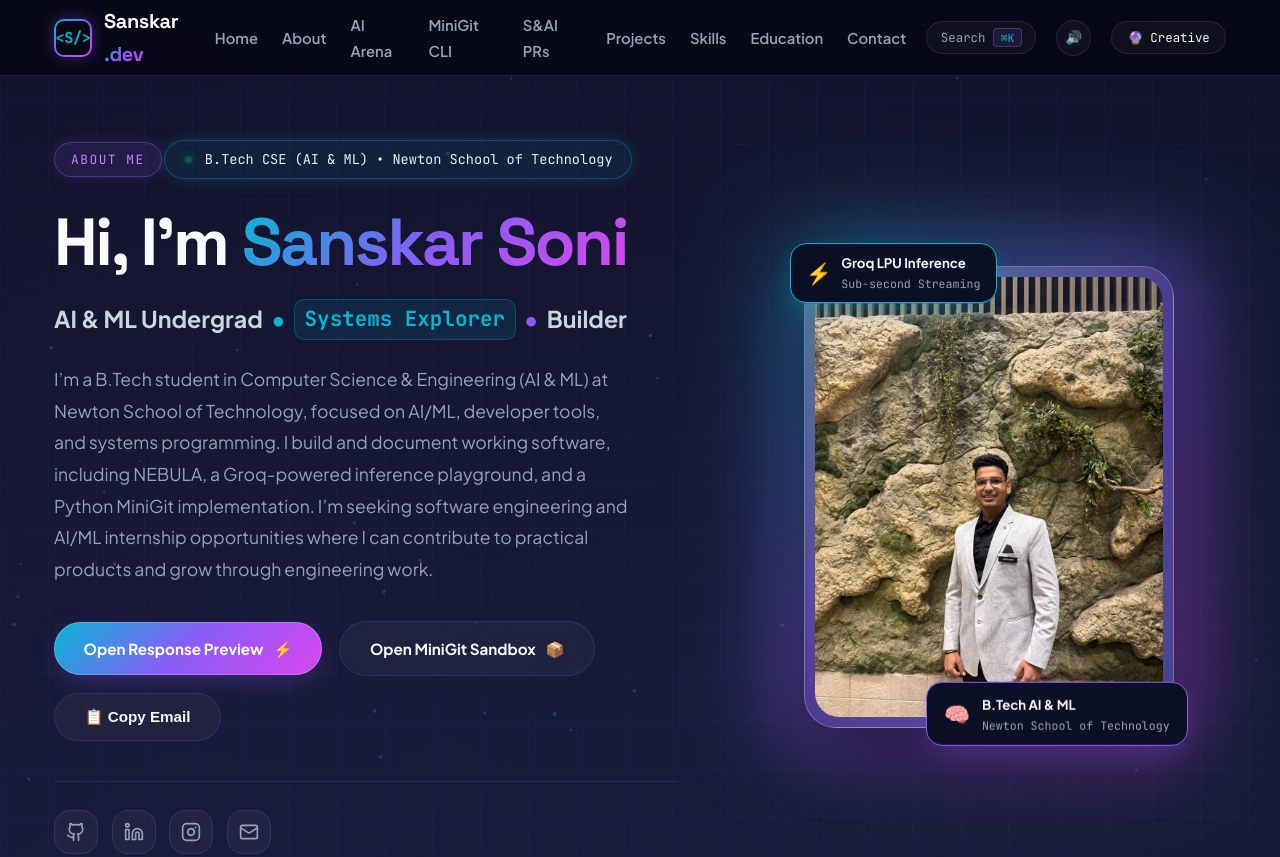
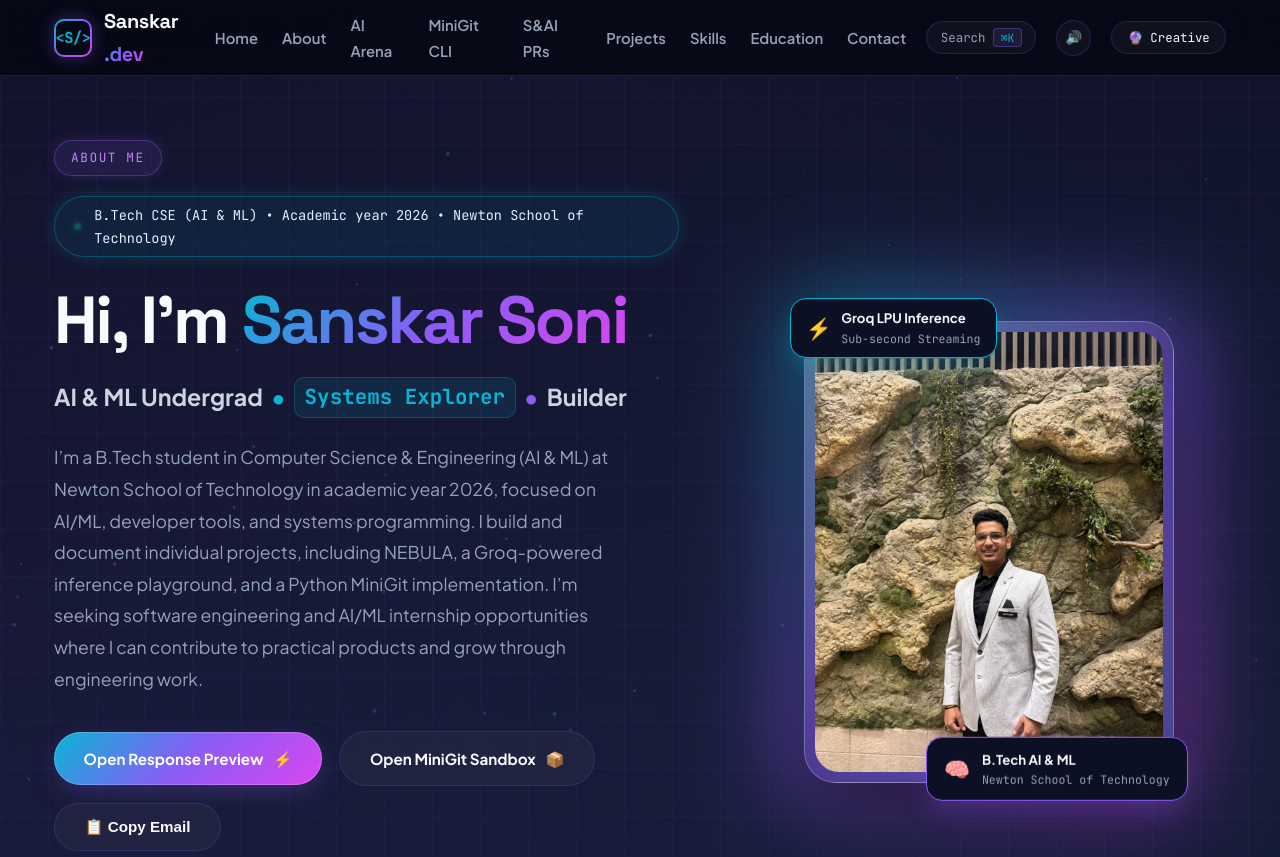
Before and after one commit to SANSKAR172009/PORTFOLIO, a plain HTML site: page index.html in a window 1280 px wide. Shown: the top 857 px of the page. Drawn offline with Linux system fonts and the light colour scheme.

Commit message:
Add confirmed education and project details

```diff
--- a/index.html
+++ b/index.html
@@ -4,7 +4,7 @@
   <meta charset="UTF-8">
   <meta name="viewport" content="width=device-width, initial-scale=1.0">
   <title>Sanskar Soni | Creative Technologist & AI/ML Builder</title>
-  <meta name="description" content="Portfolio of Sanskar Soni — First-year B.Tech CSE (AI & ML) at Newton School. Interactive portfolio featuring live Groq AI simulator, MiniGit sandbox, and 3D visual studio.">
+  <meta name="description" content="Portfolio of Sanskar Soni — B.Tech CSE (AI & ML) student at Newton School of Technology, academic year 2026. Explore individual projects, S&AI course pull requests, and skills linked to code.">
   <meta name="keywords" content="Sanskar Soni, AI, ML, Newton School, BTech CSE, Developer Portfolio, Groq, MiniGit, Creative Studio, Interactive Portfolio">
   <meta name="author" content="Sanskar Soni">
 
@@ -12,13 +12,13 @@
   <meta property="og:type" content="website">
   <meta property="og:url" content="https://sanskarsoni.vercel.app/">
   <meta property="og:title" content="Sanskar Soni | Creative Technologist & AI/ML Builder">
-  <meta property="og:description" content="B.Tech CSE (AI & ML) student at Newton School. Experience the interactive Groq AI simulator and MiniGit sandbox.">
+  <meta property="og:description" content="B.Tech CSE (AI & ML) student at Newton School of Technology, academic year 2026. Explore individual projects and linked S&AI course contributions.">
   <meta property="og:image" content="https://sanskarsoni.vercel.app/assets/sanskar-photo.jpg">
 
   <!-- Twitter Meta -->
   <meta name="twitter:card" content="summary_large_image">
   <meta name="twitter:title" content="Sanskar Soni | Creative Technologist & AI/ML Builder">
-  <meta name="twitter:description" content="B.Tech CSE (AI & ML) student at Newton School. Experience the interactive Groq AI simulator and MiniGit sandbox.">
+  <meta name="twitter:description" content="B.Tech CSE (AI & ML) student at Newton School of Technology, academic year 2026. Explore individual projects and linked S&AI course contributions.">
   <meta name="twitter:image" content="https://sanskarsoni.vercel.app/assets/sanskar-photo.jpg">
 
   <!-- Favicon -->
@@ -1875,7 +1875,7 @@
           <span class="section-tag" id="about">ABOUT ME</span>
           <div class="hero-status-pill">
             <span class="status-beacon"></span>
-            <span>B.Tech CSE (AI &amp; ML) &bull; Newton School of Technology</span>
+            <span>B.Tech CSE (AI &amp; ML) &bull; Academic year 2026 &bull; Newton School of Technology</span>
           </div>
 
           <h1 class="hero-title">
@@ -1891,7 +1891,7 @@
           </div>
 
           <p class="hero-bio">
-            I’m a B.Tech student in Computer Science &amp; Engineering (AI &amp; ML) at Newton School of Technology, focused on AI/ML, developer tools, and systems programming. I build and document working software, including NEBULA, a Groq-powered inference playground, and a Python MiniGit implementation. I’m seeking software engineering and AI/ML internship opportunities where I can contribute to practical products and grow through engineering work.
+            I’m a B.Tech student in Computer Science &amp; Engineering (AI &amp; ML) at Newton School of Technology in academic year 2026, focused on AI/ML, developer tools, and systems programming. I build and document individual projects, including NEBULA, a Groq-powered inference playground, and a Python MiniGit implementation. I’m seeking software engineering and AI/ML internship opportunities where I can contribute to practical products and grow through engineering work.
           </p>
 
           <div class="hero-actions">
@@ -2186,7 +2186,7 @@
             <div class="project-evidence">
               <p><strong>Problem</strong>Model experimentation is difficult to compare when prompt controls and request feedback are scattered across tools.</p>
               <p><strong>Architecture</strong>A JavaScript browser interface connects to a Groq API client for model requests and streamed responses; an optional Vercel Edge API route is documented for proxy deployment.</p>
-              <p><strong>My contribution</strong>I built the playground interface, model and prompt controls, streaming display, and inference telemetry.</p>
+              <p><strong>Individual project</strong>I built the playground interface, model and prompt controls, streaming display, and inference telemetry.</p>
             </div>
             <div class="project-tech-pills">
               <span class="tech-pill">Groq LPU API</span>
@@ -2200,7 +2200,7 @@
                 <span>&nearr;</span>
               </a>
               <a href="#ai-arena" class="project-link-btn" style="background: rgba(6, 182, 212, 0.15); color: var(--neon-cyan);">
-                <span>Test Live Demo</span>
+                <span>Open Local Preview</span>
                 <span>⚡</span>
               </a>
             </div>
@@ -2219,7 +2219,7 @@
             <div class="project-evidence">
               <p><strong>Problem</strong>Git’s object model is hidden behind familiar commands, making it hard to see how files become stored snapshots.</p>
               <p><strong>Architecture</strong>Python command modules work with repository objects, the staging index, references, and the working tree. Architecture notes and source modules are linked below.</p>
-              <p><strong>My contribution</strong>I built the Python implementation and this portfolio’s interactive command walkthrough to explain object hashing, staging, commits, and status.</p>
+              <p><strong>Individual project</strong>I built the Python implementation and this portfolio’s interactive command walkthrough to explain object hashing, staging, commits, and status.</p>
             </div>
             <div class="project-tech-pills">
               <span class="tech-pill">Python</span>
@@ -2285,7 +2285,7 @@
             <div class="project-evidence">
               <p><strong>Problem</strong>Self-attention is easier to discuss when a learner can see how changing the selected token changes the displayed relationships.</p>
               <p><strong>Architecture</strong>JavaScript reads a fixed example-weight map and updates the HTML score bars on token hover. The values are illustrative; no transformer model is running.</p>
-              <p><strong>My contribution</strong>I implemented the token interaction, score-bar rendering, and explanatory limits in this page.</p>
+              <p><strong>Individual project</strong>I implemented the token interaction, score-bar rendering, and explanatory limits in this page.</p>
             </div>
             <div class="project-tech-pills">
               <span class="tech-pill">JavaScript</span>
@@ -2445,7 +2445,7 @@
               </div>
               <h3 class="timeline-title-text">B.Tech in Computer Science &amp; Engineering (AI &amp; ML)</h3>
               <p class="timeline-body-text">
-                Newton School of Technology · Program start: 2024.
+                Newton School of Technology · Current academic year: 2026 · Program start: 2024 · Expected graduation: 2028.
               </p>
             </div>
           </div>
@@ -2791,7 +2791,7 @@
     // 6. Interactive Groq AI Simulation Engine
     const aiResponses = {
       groq: "Groq LPUs (Language Processing Units) achieve extreme throughput (500+ Tokens/sec) by eliminating standard GPU memory bandwidth bottlenecks. Traditional GPUs rely on heavy HBM (High Bandwidth Memory) that throttles sequential token generation. In contrast, Groq's Tensor Streaming Processor architecture uses massive on-chip SRAM with deterministic compiler scheduling — delivering ultra-low latency inference for models like Llama 3.",
-      sanskar: "Sanskar Soni is a B.Tech CSE (AI & ML) student at Newton School of Technology. His portfolio highlights NEBULA, a Groq-powered playground; a Python MiniGit implementation; an interactive self-attention demo; and ten S&AI course pull requests linked to their official GitHub records.",
+      sanskar: "Sanskar Soni is a B.Tech CSE (AI & ML) student at Newton School of Technology in academic year 2026, with expected graduation in 2028. His portfolio highlights three individual projects and ten S&AI course pull requests linked to their official GitHub records.",
       minigit: "MiniGit demonstrates Git's content-addressable object model: file content is combined with a blob header, hashed with SHA-1, and stored by object ID. The portfolio's terminal is a browser-side simulation; the Python implementation and architecture notes are linked in the Projects section.",
       skills: "Applied skills shown in this portfolio include Python CLI and object-model work, JavaScript interfaces and async streaming, HTML/CSS, Groq API integration, prompt analysis, classification metrics, chronological time-series splits, input validation, and GitHub pull-request workflows. Each skill links to code or a submitted PR.",
       transformer: "In Transformer models, Self-Attention allows every token in an input sequence to dynamically score its relevance against every other token. It works through Query (Q), Key (K), and Value (V) projections: Attention(Q, K, V) = softmax((Q * K^T) / sqrt(d_k)) * V. The scaled dot-product generates an attention weight distribution that tells the network where to focus context during generation.",
@@ -2827,7 +2827,7 @@
       } else if (query.includes('mun') || query.includes('debate') || query.includes('speaking')) {
         answer = "No dated, verifiable debating or MUN achievement is listed here yet. The Education & Achievements section currently links the submitted S&AI course pull requests.";
       } else {
-        answer = `Regarding "${input.value.trim()}": Sanskar is a B.Tech CSE (AI & ML) student at Newton School of Technology. Explore the linked project code and S&AI course pull requests, or contact him at sanskarsoni531@gmail.com.`;
+        answer = `Regarding "${input.value.trim()}": Sanskar is a B.Tech CSE (AI & ML) student at Newton School of Technology, academic year 2026, graduating in 2028. Explore the linked individual project code and S&AI course pull requests, or contact him at sanskarsoni531@gmail.com.`;
       }
 
       runAISimulationText(answer);
```
Also changed, not shown: 1 other file.
